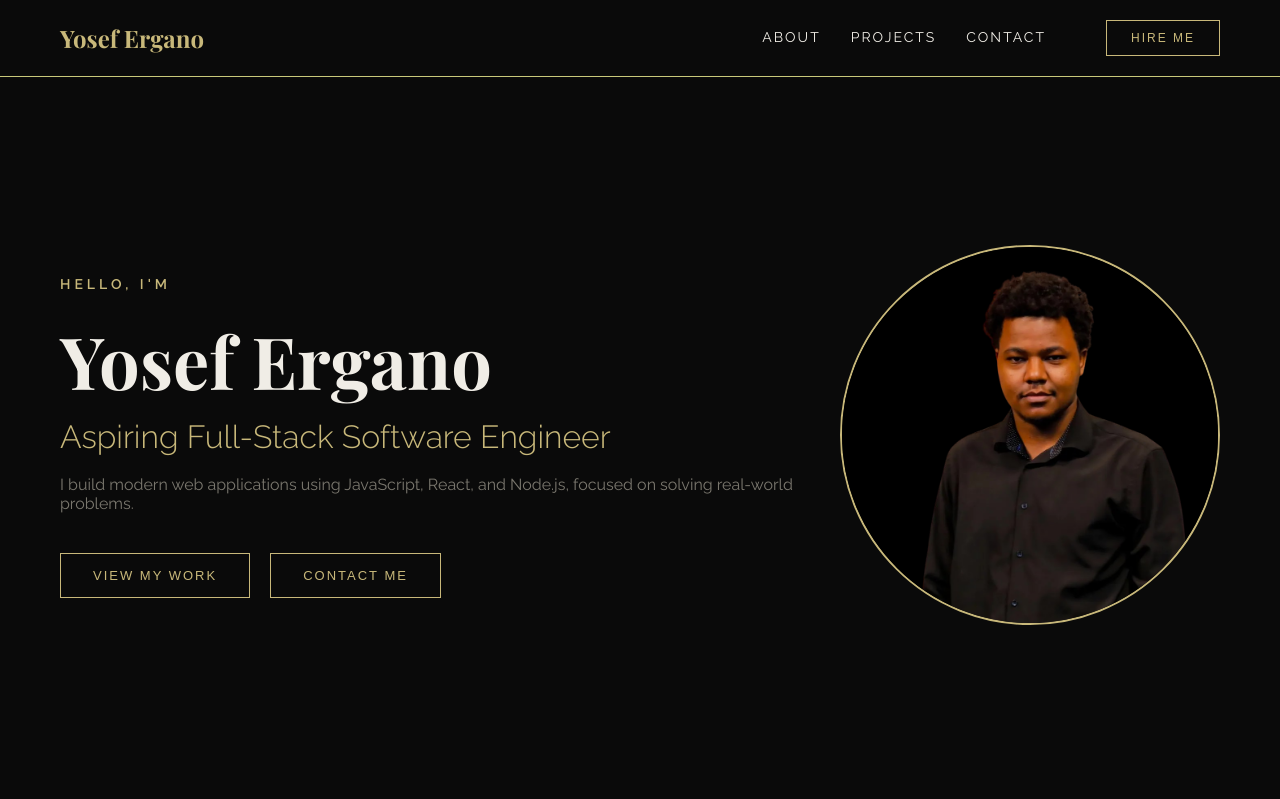
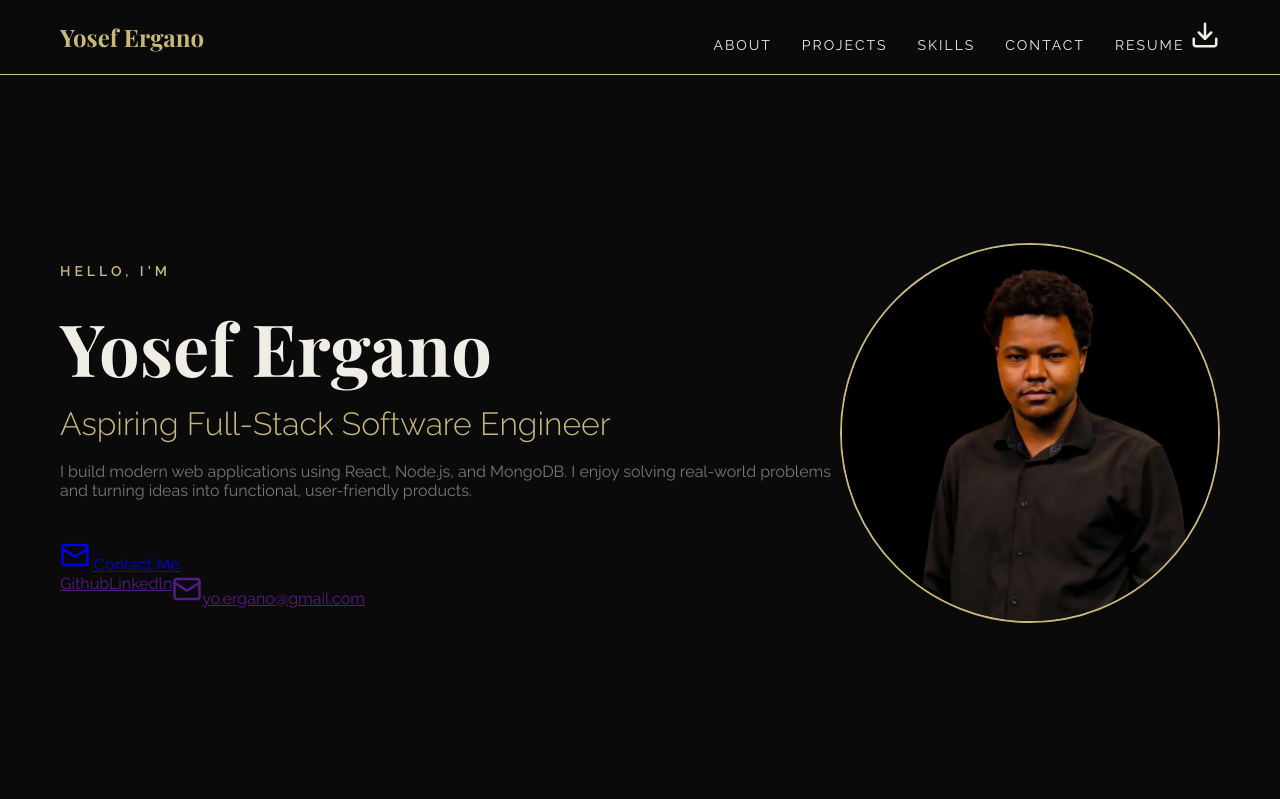
Before and after one commit to mercytv932/Official_Portfolio, a React (Vite) app: page / in a window 1280 px wide. Shown: the top 799 px of the page. Built offline with nearby package versions, Linux system fonts and the light colour scheme.

Commit message:
links change icons addition, download resume, more revision

```diff
--- a/package.json
+++ b/package.json
@@ -10,6 +10,7 @@
     "preview": "vite preview"
   },
   "dependencies": {
+    "lucide-react": "^1.57.0",
     "react": "^19.2.8",
     "react-dom": "^19.2.8"
   },
--- a/src/components/Hero.jsx
+++ b/src/components/Hero.jsx
@@ -1,3 +1,4 @@
+import { Mail } from "lucide-react";
 import yosefImage from "../assets/profile.pic.png";
 
 function Hero() {
@@ -8,12 +9,21 @@ function Hero() {
         <h1>Yosef Ergano</h1>
         <h2>Aspiring Full-Stack Software Engineer</h2>
         <p>
-          I build modern web applications using JavaScript, React, and Node.js,
-          focused on solving real-world problems.
+          I build modern web applications using React, Node.js, and MongoDB. I
+          enjoy solving real-world problems and turning ideas into functional,
+          user-friendly products.
         </p>
+        <a href="#contact">
+          {" "}
+          <Mail size={30} /> Contact Me
+        </a>
         <div className="heroBtns">
-          <button>View My Work</button>
-          <button>Contact Me</button>
+          <a href="">Github</a>
+          <a href="">Linkedln</a>
+          <a href="">
+            <Mail size={30} />
+            yo.ergano@gmail.com
+          </a>
         </div>
       </div>
       <div className="heroImage">
--- a/src/components/Navbar.jsx
+++ b/src/components/Navbar.jsx
@@ -1,21 +1,20 @@
-function Navbar () {
+import { Download } from "lucide-react";
+
+function Navbar() {
   return (
     <nav className="navbar">
       <span>Yosef Ergano</span>
       <div className="navbar-links">
         <a href="#about">About</a>
         <a href="#projects">Projects</a>
+        <a href="#skills">Skills</a>
         <a href="#contact">Contact</a>
-        <a
-          href="https://www.linkedin.com/in/yosef-ergano-a694a7266/"
-          target="_blank"
-          rel="noreferrer"
-        >
-          <button>Hire Me</button>
+        <a href="/resume.pdf" download>
+          Resume <Download size={30} />{" "}
         </a>
       </div>
     </nav>
   );
-};
+}
 
 export default Navbar;
```
Also changed, not shown: 1 other file (tests, documents, lock files or other folders).
